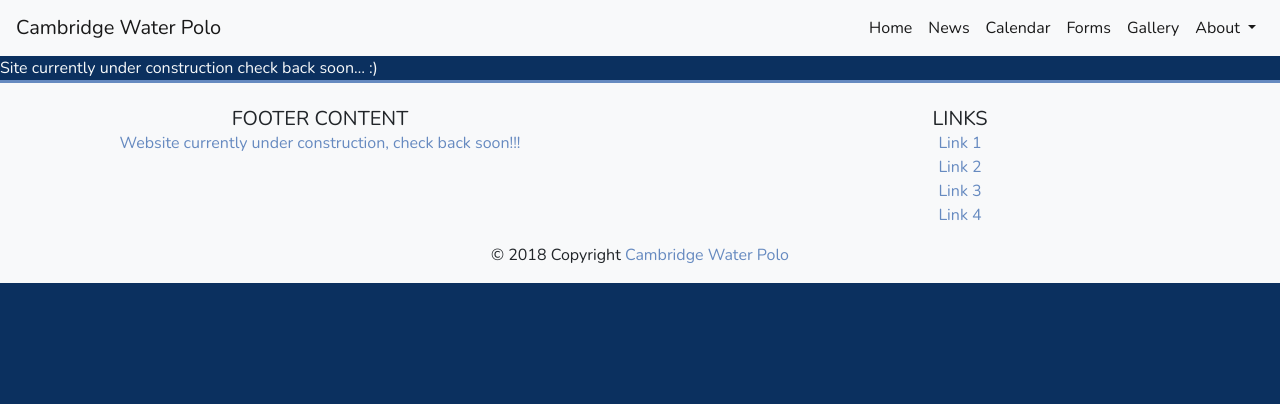
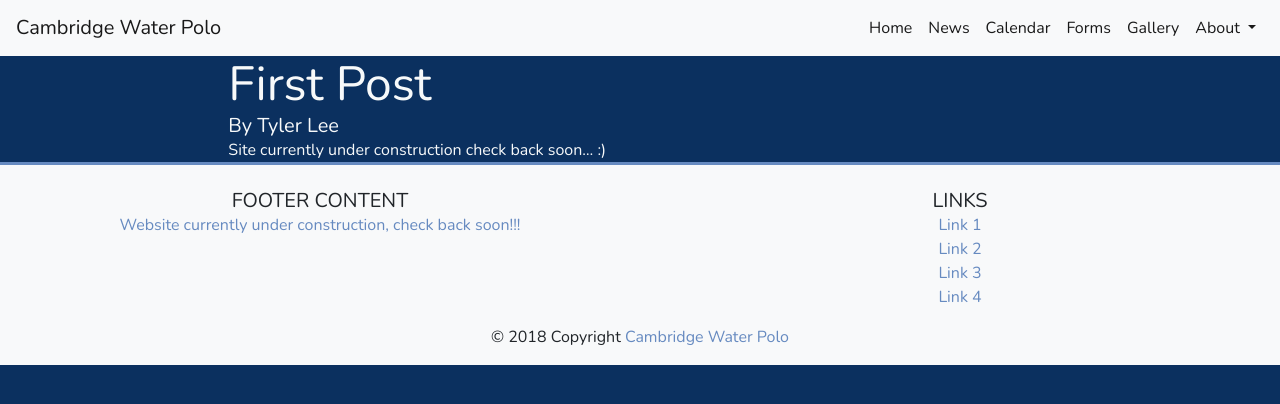
Before and after one commit to cambridge-water-polo/cambridge-water-polo.github.io, a Jekyll site: the page built from _posts/2018-03-16-example-post.1.md, in a window 1280 px wide. Shown: the top 404 px of the page. Built offline with Jekyll 4.4.1, drawn with Linux system fonts in a browser that asks for light colours.

Commit message:
update website

```diff
--- a/_layouts/post.html
+++ b/_layouts/post.html
@@ -7,7 +7,14 @@
 
 {% include navbar.html %}
 
+<div class="col-lg-8 container">
+
+    <h1 class="post-title">{{ page.title }}</h1>
+    <h5 class="post-author">By {{ page.author }}</h5>
+
     {{ content }}
+
+</div>
 
 {% include footer.html %}
 
```
Also changed, not shown: 1 other file.
